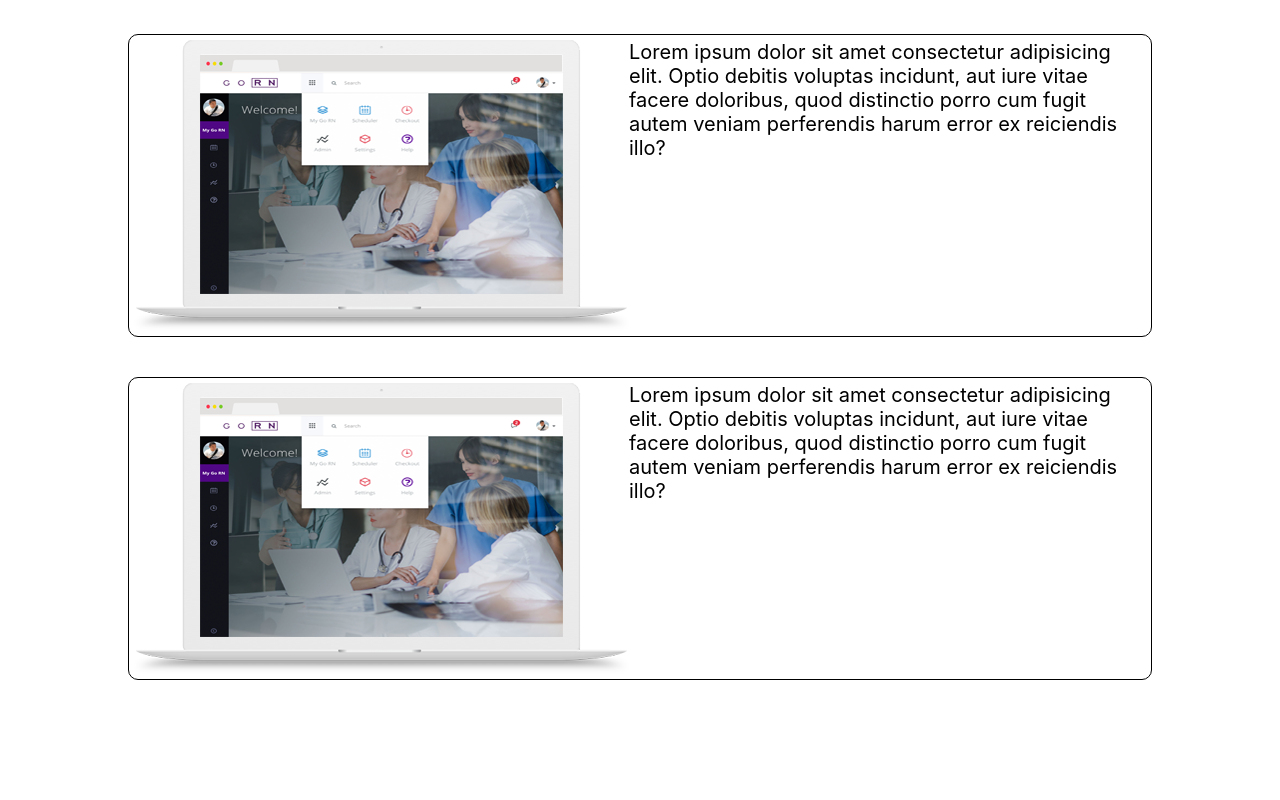
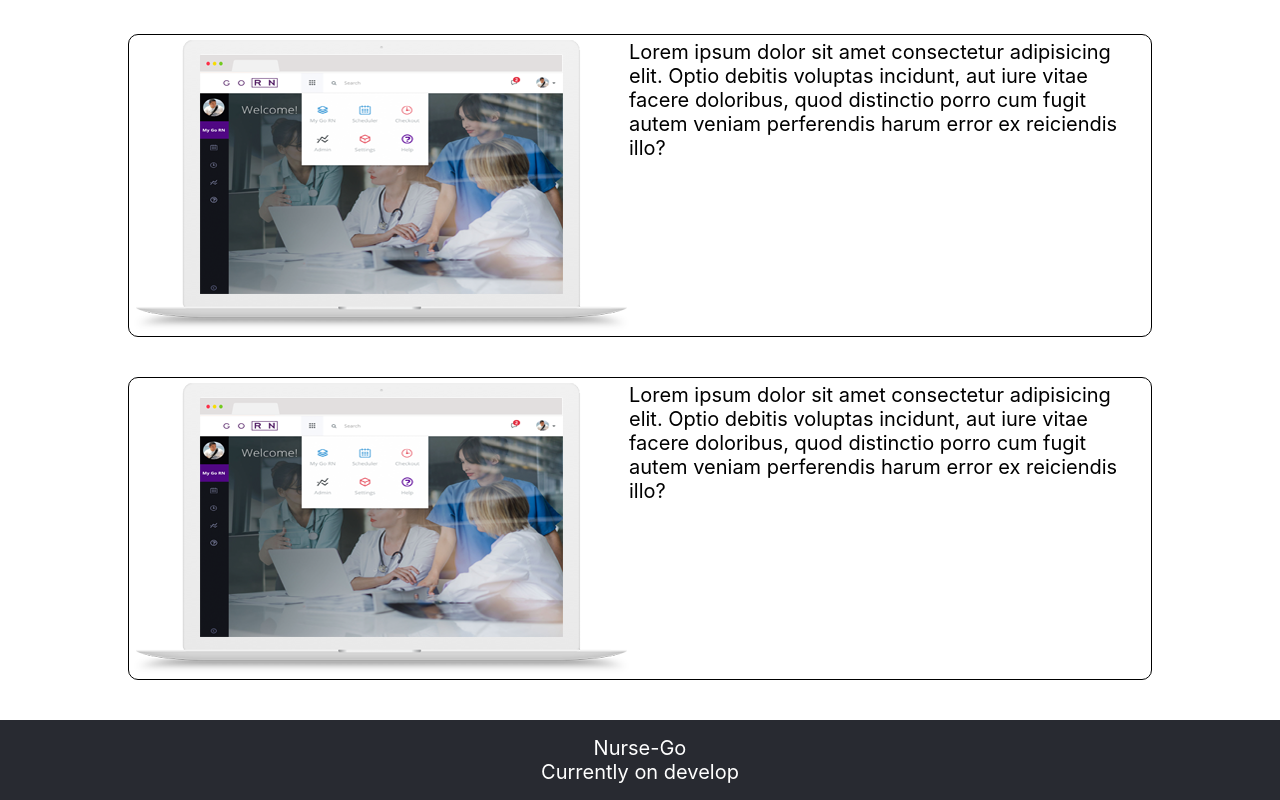
Before and after one commit to AGedgar/Nurse-Go, a React (Create React App) app: page /blog in a window 1280 px wide. Shown: the part 1061-1861 px from the top of the page. Before the commit the page ends 1781 px from the top, so only its background shows below. Built offline with nearby package versions, Linux system fonts and the light colour scheme.

Commit message:
Added footer.js and footer.css

```diff
--- a/src/App.js
+++ b/src/App.js
@@ -5,6 +5,7 @@ import "./App.css";
 import Landing from "./Landing";
 import Nosotros from "./Nosotros"
 import Blog from "./Blog";
+import Footer from "./footer"
 
 
 function App(){
@@ -17,6 +18,7 @@ function App(){
           <Route path="/nosotros" component={Nosotros} />
           <Route path="/blog" component={Blog} />
         </Switch>
+        <Footer />
       </div>
     </Router>
   )
--- /dev/null
+++ b/src/footer.css
@@ -0,0 +1,16 @@
+footer{
+    display: flex;
+    justify-content: center;
+    align-items: center;
+    flex-direction: column;
+    background-color: #282a31;
+    width: 100%;
+    height: 10vh;
+    color: white;
+    font-size: 20px;
+}
+
+footer p{
+
+    justify-content: center;
+}
--- /dev/null
+++ b/src/footer.jsx
@@ -0,0 +1,13 @@
+import React from "react"
+import "./footer.css"
+
+function Footer(){
+    return(
+        <footer>
+            <p>Nurse-Go</p>
+            <p>Currently on develop</p>
+        </footer>
+    )
+}
+
+export default Footer;
```
